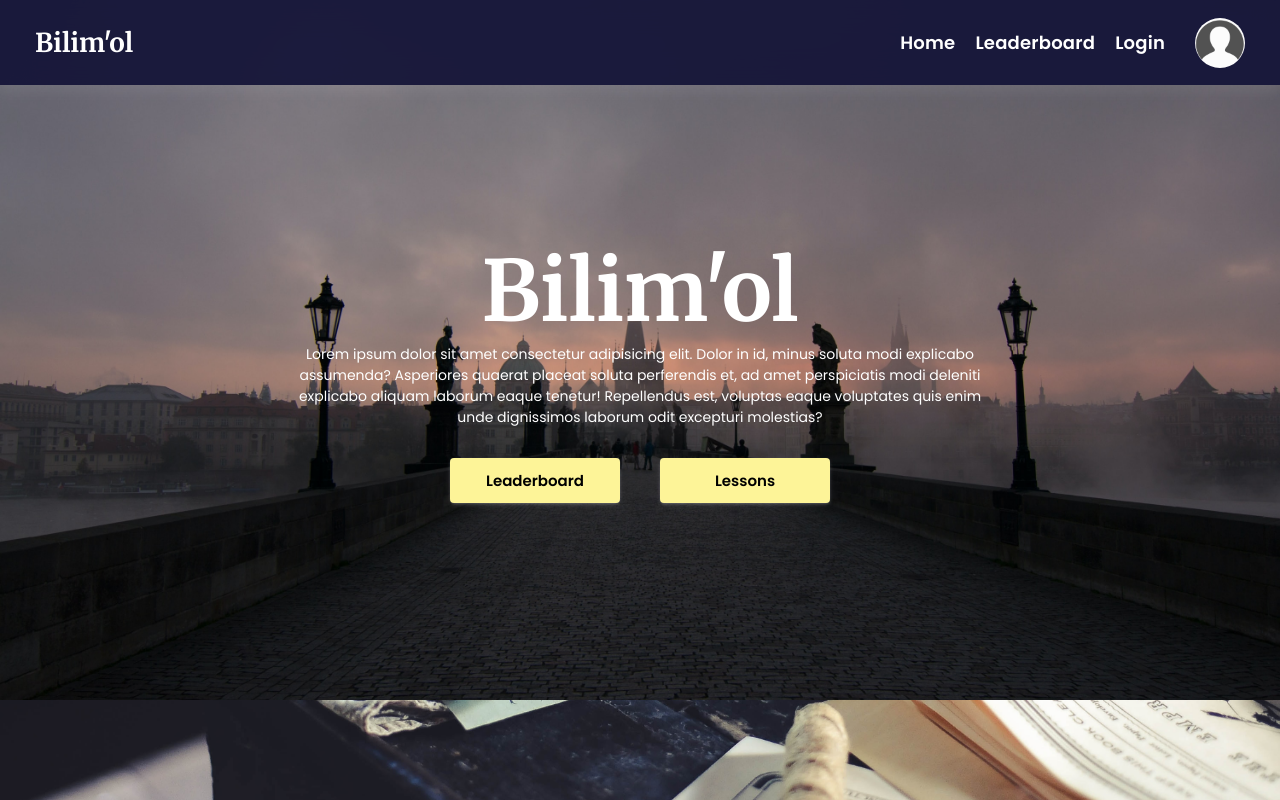
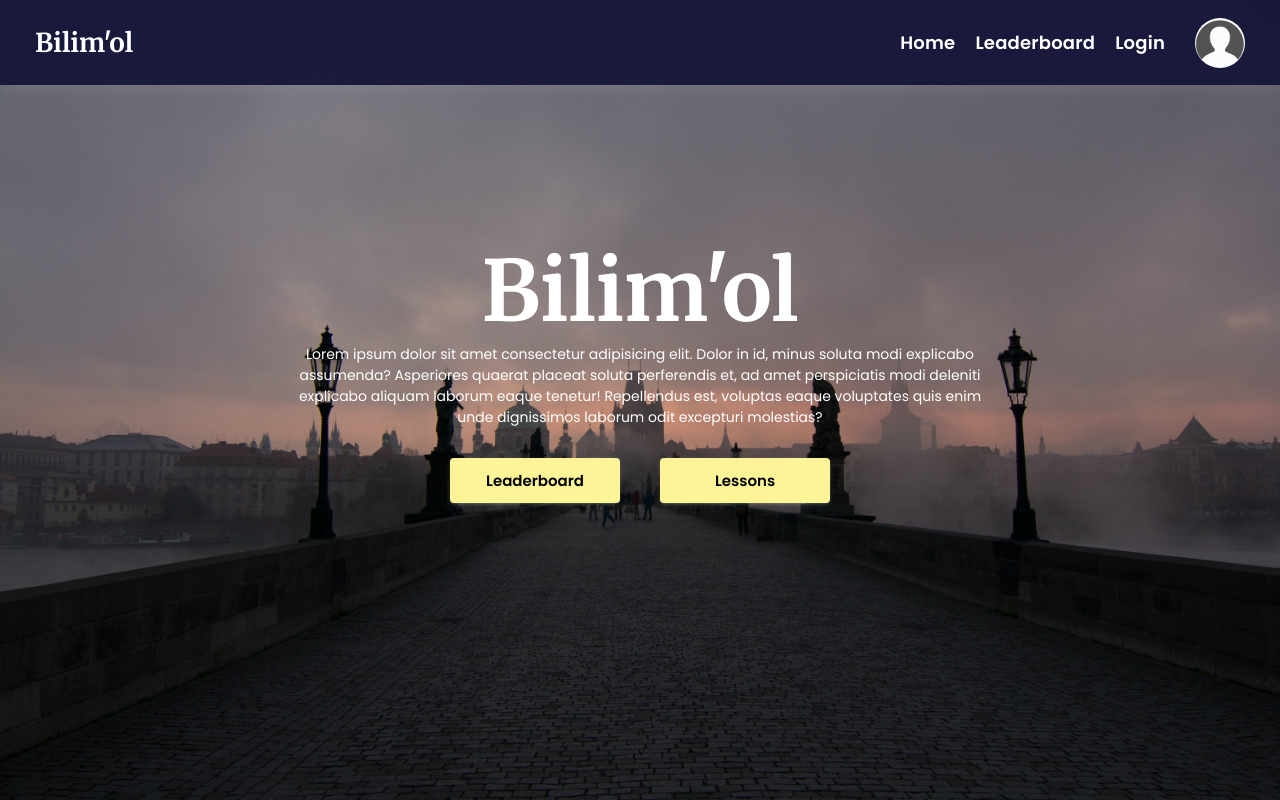
Before and after one commit to sherozbek1706/bilim-ol, a React (Vite) app: page / in a window 1280 px wide. Built offline with nearby package versions, Linux system fonts and the light colour scheme.

Commit message:
bg connect

```diff
--- a/src/pages/main/main.css
+++ b/src/pages/main/main.css
@@ -5,7 +5,7 @@
 
 .Main {
   width: 100%;
-  height: 700px;
+  height: 100vh;
   background: url("../../assets/image/main-bg.jpg") no-repeat;
   background-size: cover;
   background-position: center;
```
